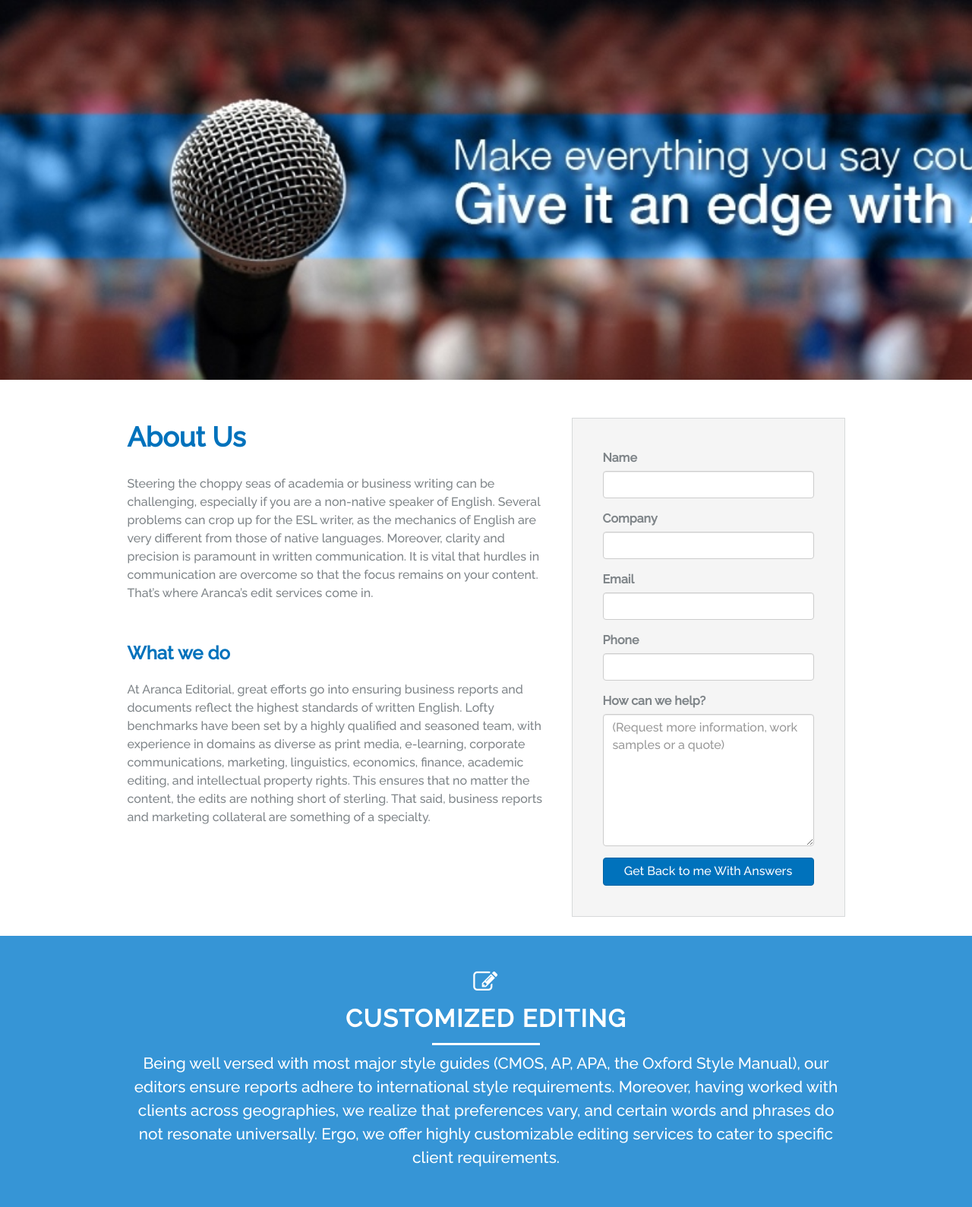
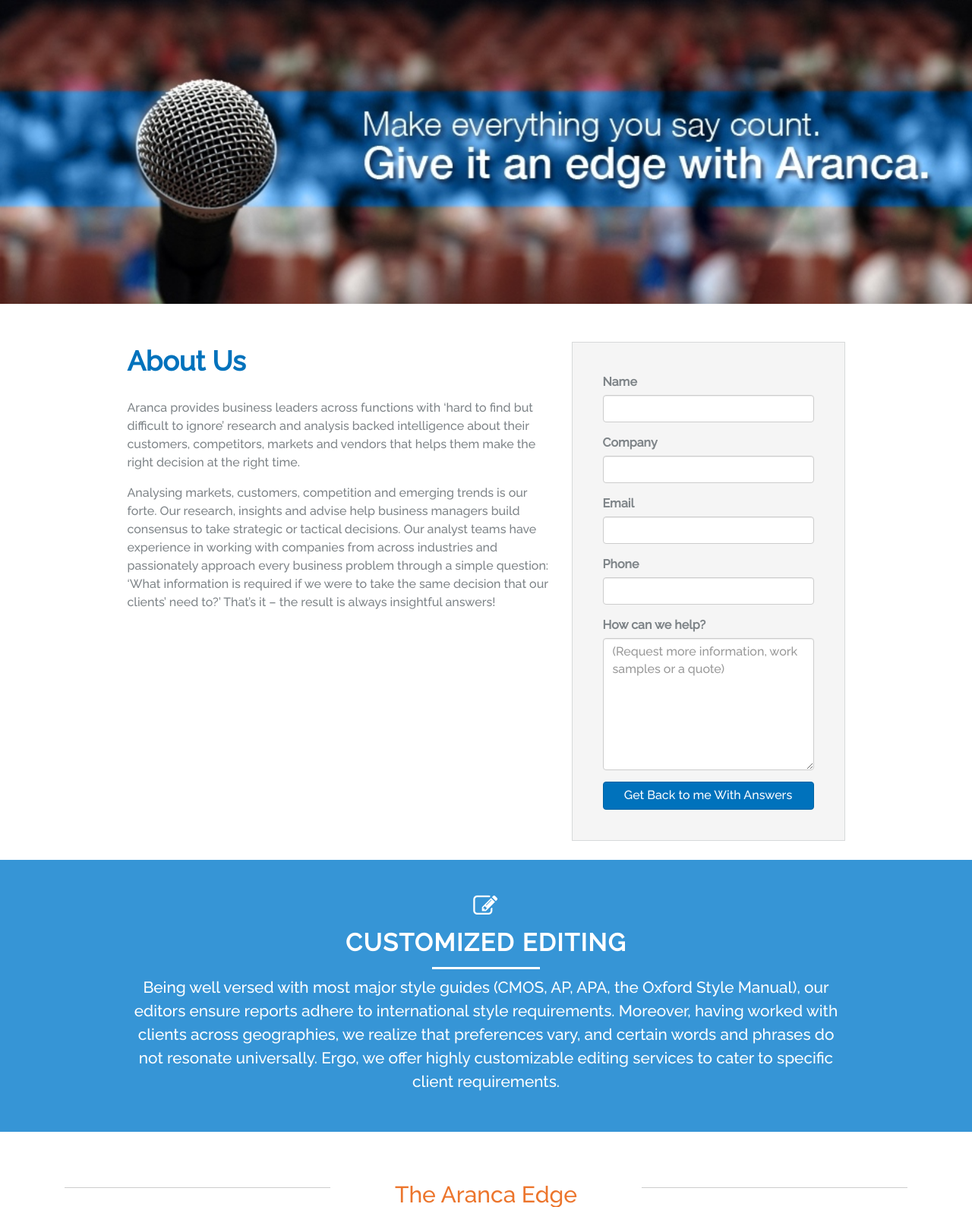
Before and after one commit to sandeshsmartguy/editorial, a PHP site: page / in a window 1280 px wide. Shown: the part 118-1707 px from the top of the page at 76% size. Run offline with PHP 8.4, Linux system fonts and the light colour scheme; style sheets or scripts are compiled from the project's sources; some libraries are stand-ins or nearby versions.

Commit message:
updated content

```diff
--- a/_includes/landing.html
+++ b/_includes/landing.html
@@ -4,9 +4,9 @@
     <div class="col-md-6 col-md-push-1 col-lg-6 col-lg-pull-1">
       <h1 class="landing__headline">About Us</h1>
       <div class="landing__content">
-        <p>Steering the choppy seas of academia or business writing can be challenging, especially if you are a non-native speaker of English. Several problems can crop up for the ESL writer, as the mechanics of English are very different from those of native languages. Moreover, clarity and precision is paramount in written communication. It is vital that hurdles in communication are overcome so that the focus remains on your content. That’s where Aranca’s edit services come in. </p>
-        <h2 class="landing__headline">What we do</h2>
-        <p>At Aranca Editorial, great efforts go into ensuring business reports and documents reflect the highest standards of written English. Lofty benchmarks have been set by a highly qualified and seasoned team, with experience in domains as diverse as print media, e-learning, corporate communications, marketing, linguistics, economics, finance, academic editing, and intellectual property rights. This ensures that no matter the content, the edits are nothing short of sterling. That said, business reports and marketing collateral are something of a specialty. </p>
+        <p>Aranca provides business leaders across functions with ‘hard to find but difficult to ignore’ research and analysis backed intelligence about their customers, competitors, markets and vendors that helps them make the right decision at the right time. </p>
+        <!-- <h2 class="landing__headline">What we do</h2> -->
+        <p>Analysing markets, customers, competition and emerging trends is our forte. Our research, insights and advise help business managers build consensus to take strategic or tactical decisions. Our analyst teams have experience in working with companies from across industries and passionately approach every business problem through a simple question: ‘What information is required if we were to take the same decision that our clients’ need to?’ That’s it – the result is always insightful answers! </p>
       </div>
       <!-- End of landing__content -->
     </div>
--- a/src/sass/site/components/_hm-masthead.scss
+++ b/src/sass/site/components/_hm-masthead.scss
@@ -4,7 +4,7 @@
   -moz-background-size: cover;
   -o-background-size: cover;
   background-size: cover;
-  min-height: 500px;
+  min-height: 400px;
 
   @media screen and (max-width: $screen-sm-min){
     background: url('/assets/images/cn-banner-mob.jpg') no-repeat;
```
